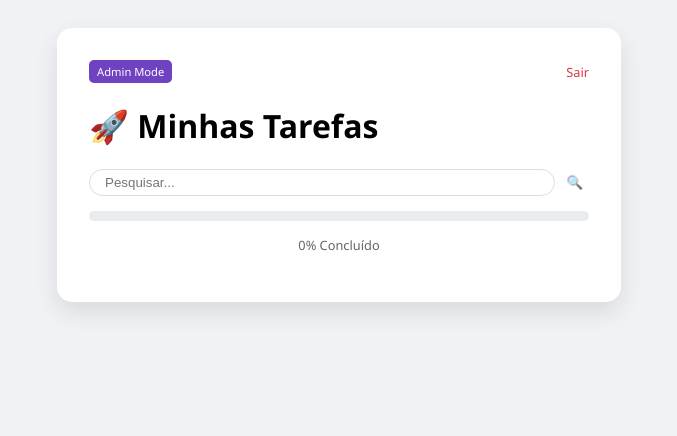
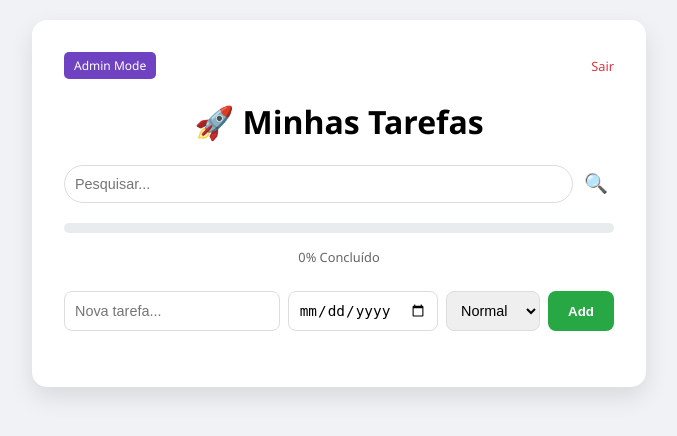
Before and after one commit to MarceloRodrigues1853/Task_Master_SQL, a Flask app: page / in a window 1280 px wide. Shown: the top 436 px of the page, without its empty margins (301-978 px from the left). Run offline with Flask 3, Linux system fonts and the light colour scheme; the visitor is signed in with stand-in values (Sample User, id 1).

Commit message:
fix: corrigindo interface e adicionando formulario de tarefas

```diff
--- a/app.py
+++ b/app.py
@@ -10,9 +10,9 @@ from apscheduler.schedulers.background import BackgroundScheduler
 
 app = Flask(__name__)
 
-# --- CONFIGURAÇÕES DE SEGURANÇA E AMBIENTE ---
-# Busca as chaves configuradas no painel do Render
-app.secret_key = os.environ.get('SECRET_KEY', 'dev-key-fallback-123')
+# --- CIBERSEGURANÇA E AMBIENTE ---
+# Busca as variáveis configuradas no painel do Render
+app.secret_key = os.environ.get('SECRET_KEY', 'dev-key-padrao-123')
 
 base_dir = os.path.abspath(os.path.dirname(__file__))
 db_path = os.path.join(base_dir, 'database.db')
@@ -22,7 +22,7 @@ app.config['SQLALCHEMY_TRACK_MODIFICATIONS'] = False
 db = SQLAlchemy(app)
 migrate = Migrate(app, db)
 
-# --- MODELOS DO BANCO DE DADOS ---
+# --- MODELOS (Estrutura de Dados SQL) ---
 class Usuario(db.Model):
     id = db.Column(db.Integer, primary_key=True)
     nome_usuario = db.Column(db.String(80), unique=True, nullable=False)
@@ -37,54 +37,61 @@ class Tarefa(db.Model):
     prioridade = db.Column(db.Integer, default=2) # 3:Urgente, 2:Normal, 1:Baixa
     usuario_id = db.Column(db.Integer, db.ForeignKey('usuario.id'), nullable=False)
 
-# --- CORREÇÃO PARA O RENDER: GARANTIR CRIAÇÃO DO BANCO ---
-# Essencial para evitar o Erro 500 no primeiro deploy
+# --- INICIALIZAÇÃO DO BANCO (Crucial para o Render) ---
+# Garante que as tabelas existam sem depender do 'if __name__'
 with app.app_context():
     db.create_all()
 
-# --- SISTEMA DE BACKUP AUTOMÁTICO ---
+# --- MOTOR DE BACKUP AUTOMÁTICO ---
 def enviar_backup():
     user = os.environ.get('EMAIL_USER')
     password = os.environ.get('EMAIL_PASS')
     destino = os.environ.get('EMAIL_DESTINO')
 
-    if all([user, password, destino]):
-        try:
-            zip_name = "backup_database.zip"
-            with zipfile.ZipFile(zip_name, 'w') as z:
-                if os.path.exists(db_path):
-                    z.write(db_path, arcname="database.db")
+    if not all([user, password, destino]):
+        return "❌ Erro: Variáveis de ambiente de e-mail ausentes."
 
-            msg = EmailMessage()
-            msg['Subject'] = f"📦 Backup Task Master SQL - Produção"
-            msg['From'] = user
-            msg['To'] = destino
-            msg.set_content("Backup automatizado do banco de dados SQLite.")
+    try:
+        # Usamos /tmp/ para evitar erros de permissão de escrita no Render
+        zip_path = "/tmp/backup_database.zip"
 
-            with open(zip_name, 'rb') as f:
-                msg.add_attachment(f.read(), maintype='application', subtype='zip', filename=zip_name)
+        with zipfile.ZipFile(zip_path, 'w') as z:
+            if os.path.exists(db_path):
+                z.write(db_path, arcname="database.db")
 
-            with smtplib.SMTP_SSL('smtp.gmail.com', 465) as smtp:
-                smtp.login(user, password)
-                smtp.send_message(msg)
+        msg = EmailMessage()
+        msg['Subject'] = "📦 Backup Automatizado - Task Master SQL"
+        msg['From'] = user
+        msg['To'] = destino
+        msg.set_content(f"Segue anexo o backup do banco de dados SQLite.")
 
-            os.remove(zip_name)
-            print("✅ Backup enviado com sucesso.")
-        except Exception as e:
-            print(f"❌ Erro no backup: {e}")
+        with open(zip_path, 'rb') as f:
+            msg.add_attachment(f.read(), maintype='application', subtype='zip', filename="backup.zip")
+
+        # Conexão via TLS (Porta 587) para maior compatibilidade com a nuvem
+        with smtplib.SMTP('smtp.gmail.com', 587) as smtp:
+            smtp.starttls()
+            smtp.login(user, password)
+            smtp.send_message(msg)
+
+        if os.path.exists(zip_path):
+            os.remove(zip_path)
+        return "✅ Sucesso! O arquivo ZIP foi enviado."
+
+    except Exception as e:
+        return f"❌ Erro Técnico: {str(e)}"
 
 # Agendador: executa toda segunda-feira às 03:00h
 scheduler = BackgroundScheduler()
 scheduler.add_job(func=enviar_backup, trigger="cron", day_of_week="mon", hour=3)
 scheduler.start()
 
-# --- ROTAS PRINCIPAIS ---
+# --- ROTAS DE NAVEGAÇÃO ---
 
 @app.route('/')
 def index():
     if 'user_id' not in session: return redirect(url_for('login'))
 
-    # Sistema de Busca
     busca = request.args.get('q', '')
     query = Tarefa.query.filter_by(usuario_id=session['user_id'])
     if busca:
@@ -92,7 +99,7 @@ def index():
 
     minhas_tarefas = query.order_by(Tarefa.prioridade.desc(), Tarefa.data_vencimento).all()
 
-    # Estatísticas e Progresso
+    # Cálculo de Progresso
     total = len(minhas_tarefas)
     concluidas = len([t for t in minhas_tarefas if t.feito])
     p = int((concluidas / total) * 100) if total > 0 else 0
@@ -101,20 +108,19 @@ def index():
 
 @app.route('/admin-dashboard')
 def admin():
-    # Rota visualizada com sucesso localmente
     if 'user_id' not in session: return redirect(url_for('login'))
 
-    total_u = Usuario.query.count()
-    total_t = Tarefa.query.count()
-    concluidas = Tarefa.query.filter_by(feito=True).count()
+    u_count = Usuario.query.count()
+    t_count = Tarefa.query.count()
+    c_count = Tarefa.query.filter_by(feito=True).count()
 
-    return render_template('index.html', tela='admin', u_count=total_u, t_count=total_t, c_count=concluidas)
+    return render_template('index.html', tela='admin', u_count=u_count, t_count=t_count, c_count=c_count)
 
 @app.route('/backup-manual')
 def backup_manual():
-    # Rota secreta para testar se as variáveis de e-mail estão certas
-    enviar_backup()
-    return "Processo de backup disparado! Verifique seu e-mail."
+    # Rota secreta para validar as variáveis de ambiente agora mesmo
+    resultado = enviar_backup()
+    return resultado
 
 # --- AUTENTICAÇÃO E CRUD ---
 
@@ -156,7 +162,7 @@ def adicionar():
 
 @app.route('/completar/<int:id>')
 def completar(id):
-    # Uso do db.session.get para evitar LegacyAPIWarning
+    # Uso do db.session.get para evitar avisos de código legado
     t = db.session.get(Tarefa, id)
     if t and t.usuario_id == session.get('user_id'):
         t.feito = True
--- a/templates/index.html
+++ b/templates/index.html
@@ -5,15 +5,29 @@
     <meta name="viewport" content="width=device-width, initial-scale=1.0">
     <title>Task Master SQL - Dashboard</title>
     <style>
-        body { font-family: 'Segoe UI', sans-serif; background: #f0f2f5; display: flex; justify-content: center; padding: 20px; }
-        .card { background: white; padding: 2rem; border-radius: 15px; box-shadow: 0 10px 25px rgba(0,0,0,0.1); width: 100%; max-width: 500px; }
+        body { font-family: 'Segoe UI', sans-serif; background: #f0f2f5; display: flex; justify-content: center; padding: 20px; margin: 0; }
+        .card { background: white; padding: 2rem; border-radius: 15px; box-shadow: 0 10px 25px rgba(0,0,0,0.1); width: 100%; max-width: 550px; }
+
+        /* Barra de Progresso */
         .progress-bar { background: #e9ecef; border-radius: 10px; height: 10px; margin: 15px 0; overflow: hidden; }
         .progress-fill { background: #28a745; height: 100%; transition: width 0.5s; }
-        .badge-admin { background: #6f42c1; color: white; padding: 4px 8px; border-radius: 5px; font-size: 0.7rem; text-decoration: none; }
-        .stat-box { background: #f8f9fa; padding: 15px; border-radius: 10px; text-align: center; margin: 10px 0; border: 1px solid #dee2e6; }
-        .prio-3 { border-left: 5px solid #dc3545; } .prio-2 { border-left: 5px solid #ffc107; } .prio-1 { border-left: 5px solid #6c757d; }
+
+        /* Formulários */
+        .form-add { display: flex; gap: 8px; margin-bottom: 1.5rem; flex-wrap: wrap; }
+        input, select { padding: 10px; border: 1px solid #ddd; border-radius: 8px; font-size: 0.9rem; }
+        .btn-add { background: #28a745; color: white; border: none; padding: 10px 20px; border-radius: 8px; cursor: pointer; font-weight: bold; }
+
+        /* Lista de Tarefas */
         ul { list-style: none; padding: 0; }
-        li { background: #fff; margin-bottom: 8px; padding: 12px; display: flex; justify-content: space-between; align-items: center; border-bottom: 1px solid #eee; }
+        li { background: #fff; margin-bottom: 10px; padding: 15px; display: flex; justify-content: space-between; align-items: center; border-radius: 8px; border-left: 6px solid #ccc; box-shadow: 0 2px 5px rgba(0,0,0,0.05); }
+        .prio-3 { border-left-color: #dc3545; } /* Urgente */
+        .prio-2 { border-left-color: #ffc107; } /* Normal */
+        .prio-1 { border-left-color: #6c757d; } /* Baixa */
+
+        .badge { font-size: 0.6rem; font-weight: bold; color: white; padding: 3px 6px; border-radius: 4px; text-transform: uppercase; margin-right: 10px; }
+        .bg-urgente { background: #dc3545; } .bg-normal { background: #ffc107; } .bg-baixa { background: #6c757d; }
+
+        .btn-admin { background: #6f42c1; color: white; padding: 5px 10px; border-radius: 5px; font-size: 0.75rem; text-decoration: none; }
         .concluida { text-decoration: line-through; opacity: 0.5; }
     </style>
 </head>
@@ -21,48 +35,68 @@
     <div class="card">
         {% if tela == 'admin' %}
             <h1>📊 Painel Administrativo</h1>
-            <div class="stat-box">
-                <strong>Usuários Totais:</strong> {{ u_count }}
+            <div style="background:#f8f9fa; padding:15px; border-radius:10px; margin-bottom:10px; text-align:center; border:1px solid #ddd;">
+                <p><strong>Usuários Totais:</strong> {{ u_count }}</p>
+                <p><strong>Total de Tarefas:</strong> {{ t_count }}</p>
+                <p><strong>Concluídas:</strong> {{ c_count }}</p>
             </div>
-            <div class="stat-box">
-                <strong>Total de Tarefas:</strong> {{ t_count }}
-            </div>
-            <div class="stat-box">
-                <strong>Produtividade Geral:</strong> {{ c_count }} concluídas
-            </div>
-            <a href="/" class="btn" style="display:block; text-align:center; margin-top:20px; text-decoration:none; color:#007bff;">Voltar ao App</a>
+            <a href="/" style="display:block; text-align:center; text-decoration:none; color:#007bff;">Voltar ao App</a>
 
         {% elif tela == 'app' %}
-            <div style="display: flex; justify-content: space-between; align-items: center;">
-                <a href="/admin-dashboard" class="badge-admin">Admin Mode</a>
+            <div style="display: flex; justify-content: space-between; align-items: center; margin-bottom: 10px;">
+                <a href="/admin-dashboard" class="btn-admin">Admin Mode</a>
                 <a href="/logout" style="color: #dc3545; font-size: 0.8rem; text-decoration: none;">Sair</a>
             </div>
 
-            <h1>🚀 Minhas Tarefas</h1>
-            <form action="/" method="GET" style="display:flex; gap:5px; margin-bottom:15px;">
-                <input type="text" name="q" placeholder="Pesquisar..." value="{{ busca }}" style="flex:1; border-radius:20px; padding:5px 15px; border:1px solid #ddd;">
-                <button type="submit" style="background:none; border:none; cursor:pointer;">🔍</button>
+            <h1 style="text-align: center;">🚀 Minhas Tarefas</h1>
+
+            <form action="/" method="GET" style="display:flex; gap:5px; margin-bottom:20px;">
+                <input type="text" name="q" placeholder="Pesquisar..." value="{{ busca }}" style="flex:1; border-radius:20px;">
+                <button type="submit" style="background:none; border:none; cursor:pointer; font-size:1.2rem;">🔍</button>
             </form>
 
             <div class="progress-bar"><div class="progress-fill" style="width: {{ progresso }}%;"></div></div>
-            <p style="text-align:center; font-size:0.8rem; color:#666;">{{ progresso }}% Concluído</p>
+            <p style="text-align:center; font-size:0.8rem; color:#666; margin-bottom:25px;">{{ progresso }}% Concluído</p>
+
+            <form action="/adicionar" method="POST" class="form-add">
+                <input type="text" name="texto_tarefa" placeholder="Nova tarefa..." required style="flex:2;">
+                <input type="date" name="data_vencimento">
+                <select name="prioridade">
+                    <option value="3">Urgente</option>
+                    <option value="2" selected>Normal</option>
+                    <option value="1">Baixa</option>
+                </select>
+                <button type="submit" class="btn-add">Add</button>
+            </form>
 
             <ul>
                 {% for tarefa in tarefas %}
                 <li class="prio-{{ tarefa.prioridade }}">
-                    <span class="{{ 'concluida' if tarefa.feito else '' }}">{{ tarefa.texto }}</span>
-                    {% if not tarefa.feito %}<a href="/completar/{{ tarefa.id }}" style="text-decoration:none;">✔</a>{% endif %}
+                    <div style="flex:1;">
+                        <span class="badge {% if tarefa.prioridade == 3 %}bg-urgente{% elif tarefa.prioridade == 2 %}bg-normal{% else %}bg-baixa{% endif %}">
+                            {% if tarefa.prioridade == 3 %}URGENTE{% elif tarefa.prioridade == 2 %}NORMAL{% else %}BAIXA{% endif %}
+                        </span>
+                        <span class="{{ 'concluida' if tarefa.feito else '' }}">{{ tarefa.texto }}</span>
+                        {% if tarefa.data_vencimento %}<br><small style="color:#888;">📅 {{ tarefa.data_vencimento }}</small>{% endif %}
+                    </div>
+                    <div style="display:flex; gap:10px;">
+                        {% if not tarefa.feito %}
+                            <a href="/completar/{{ tarefa.id }}" style="text-decoration:none; color:#28a745; font-weight:bold;">✔</a>
+                        {% endif %}
+                    </div>
                 </li>
                 {% endfor %}
             </ul>
         {% else %}
-            <h1>{{ '🔐 Login' if tela == 'login' else '📝 Cadastro' }}</h1>
-            <form action="{{ url_for(tela) }}" method="POST" style="display:flex; flex-direction:column; gap:10px;">
-                <input type="text" name="usuario" placeholder="Usuário" required style="padding:10px; border-radius:8px; border:1px solid #ddd;">
-                <input type="password" name="senha" placeholder="Senha" required style="padding:10px; border-radius:8px; border:1px solid #ddd;">
-                <button type="submit" style="padding:10px; background:#28a745; color:white; border:none; border-radius:8px; cursor:pointer;">Confirmar</button>
+            <h1 style="text-align:center;">{{ '🔐 Login' if tela == 'login' else '📝 Cadastro' }}</h1>
+            <form action="{{ url_for(tela) }}" method="POST" style="display:flex; flex-direction:column; gap:12px;">
+                <input type="text" name="usuario" placeholder="Usuário" required>
+                <input type="password" name="senha" placeholder="Senha" required>
+                <button type="submit" class="btn-add" style="width:100%;">Entrar</button>
             </form>
-            <a href="{{ url_for('cadastro' if tela == 'login' else 'login') }}" style="display:block; text-align:center; font-size:0.8rem; margin-top:10px;">{{ 'Criar conta' if tela == 'login' else 'Já tenho conta' }}</a>
+            <a href="{{ url_for('cadastro' if tela == 'login' else 'login') }}" style="display:block; text-align:center; font-size:0.8rem; margin-top:15px; text-decoration:none;">
+                {{ 'Criar conta' if tela == 'login' else 'Voltar para Login' }}
+            </a>
         {% endif %}
     </div>
 </body>
```
Also changed, not shown: img/erro_sem_funcoes.png (added).
